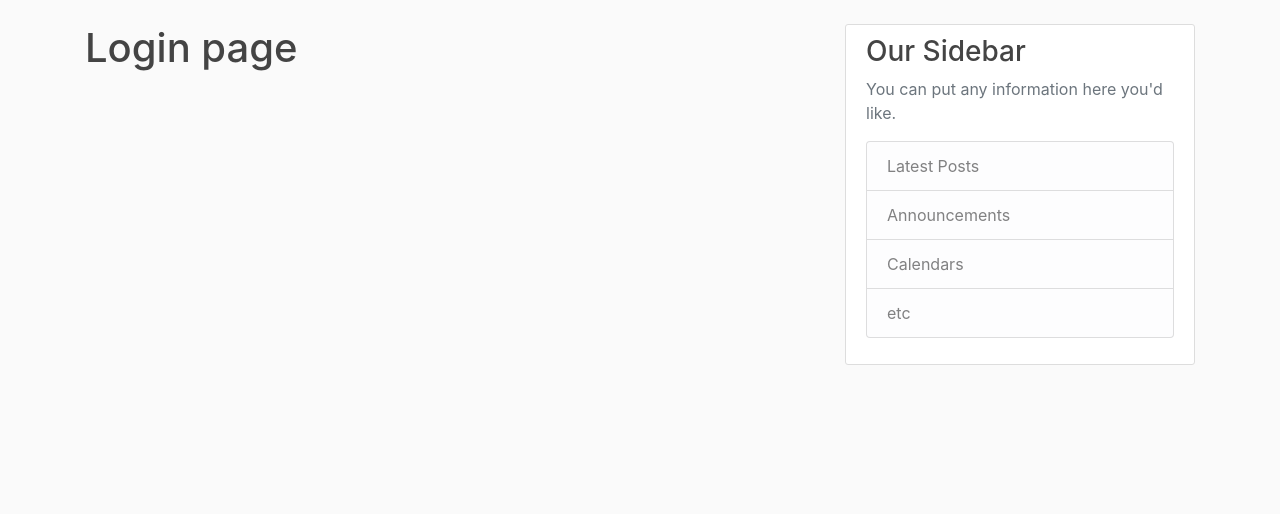
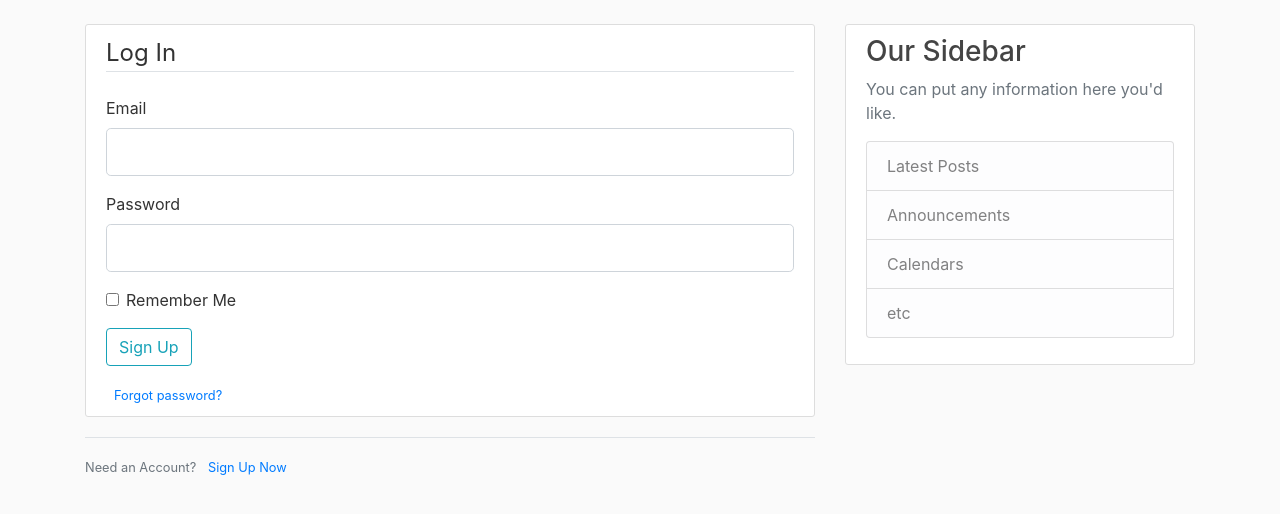
Before and after one commit to MonySOEURN/flask_application, a Flask app: page /login in a window 1280 px wide. Shown: the part 56-570 px from the top of the page. Run offline with Flask 2, Linux system fonts and the light colour scheme; some libraries are stand-ins or nearby versions.

Commit message:
[TASK] complete UI for login and register

```diff
--- a/app.py
+++ b/app.py
@@ -1,4 +1,4 @@
-from flask import Flask, render_template, url_for
+from flask import Flask, render_template, url_for, flash, redirect
 from flask_pymongo import PyMongo
 from bson.json_util import dumps
 from bson.objectid import ObjectId
@@ -124,15 +124,24 @@ def home():
 def about():
     return render_template('about.html', title='About')
 
-@app.route('/register')
+@app.route('/register', methods = ['GET', 'POST'])
 def register():
     form = RegistrationForm()
+    if form.validate_on_submit():
+        flash(f'Account created for {form.username.data}!', 'success')
+        return redirect(url_for('home'))
     return render_template('register.html', title= 'Register', form=form)
 
 
-@app.route('/login')
+@app.route('/login', methods = ['GET', 'POST'])
 def login():
     form = LoginForm()
+    if form.validate_on_submit():
+        if form.email.data == 'admin@blog.com' and form.password.data == 'password':
+            flash('You have logged In!', 'success')
+            return redirect(url_for('home'))
+        else:
+            flash('Login Unsuccessful. Please check username and password', 'danger')
     return render_template('login.html', title= 'Login', form=form)
 
 
--- a/templates/layout.html
+++ b/templates/layout.html
@@ -25,22 +25,31 @@
                 </button>
                 <div class="collapse navbar-collapse" id="navbarToggle">
                     <div class="navbar-nav mr-auto">
-                    <a class="nav-item nav-link" href="/">Home</a>
-                    <a class="nav-item nav-link" href="/about">About</a>
+                    <a class="nav-item nav-link" href="{{ url_for('home') }}">Home</a>
+                    <a class="nav-item nav-link" href="{{ url_for('about') }}">About</a>
                     </div>
                     <!-- Navbar Right Side -->
                     <div class="navbar-nav">
-                    <a class="nav-item nav-link" href="/login">Login</a>
-                    <a class="nav-item nav-link" href="/register">Register</a>
+                    <a class="nav-item nav-link" href="{{ url_for('login') }}">Login</a>
+                    <a class="nav-item nav-link" href="{{ url_for('register') }}">Register</a>
                     </div>
                 </div>
                 </div>
             </nav>
         </header>
 
-        <main role="main" class="container"">
+        <main role="main" class="container">
             <div class="row">
                 <div class="col-md-8">
+                    {% with messages = get_flashed_messages(with_categories= true) %}
+                        {% if messages %}
+                            {% for category, message in messages %}
+                                <div class="alert alert-{{ category }}">
+                                    {{ message }}
+                                </div>
+                            {% endfor %}
+                        {% endif %}
+                    {% endwith %}
                     {% block content %}{% endblock %}
                 </div>
                 <div class="col-md-4">
--- a/templates/login.html
+++ b/templates/login.html
@@ -1,4 +1,52 @@
 {% extends "layout.html" %}
 {% block content %}
-    <h1>Login page</h1>
+    <div class="content-section">
+        <form action="" method="POST">
+            {{ form.hidden_tag() }}
+            <fieldset class="form-group">
+                <legend class="border-bottom mb-4">Log In</legend>
+                <div class="form-group">
+                    {{ form.email.label(class="form-control-label") }}
+                    {% if form.email.errors %}
+                        {{ form.email(class="form-control form-control-lg is-invalid") }}
+                        <div class="invalid-feedback">
+                            {% for error in form.email.errors %}
+                                <span>{{ error }}</span>
+                            {% endfor %}
+                        </div>
+                    {% else %}
+                        {{ form.email(class="form-control form-control-lg") }}
+                    {% endif %}
+                </div>
+                <div class="form-group">
+                    {{ form.password.label(class="form-control-label") }}
+                    {% if form.password.errors %}
+                        {{ form.password(class="form-control form-control-lg is-invalid") }}
+                        <div class="invalid-feedback">
+                            {% for error in form.password.errors %}
+                                <span>{{ error }}</span>
+                            {% endfor %}
+                        </div>
+                    {% else %}
+                        {{ form.password(class="form-control form-control-lg") }}
+                    {% endif %}
+                </div>
+                <div class="form-check">
+                    {{ form.remember(class="form-check-input") }}
+                    {{ form.remember.label(class="form-check-label") }}
+                </div>
+            </fieldset>
+            <div class="form-group">
+                {{ form.submit(class="btn btn-outline-info") }}
+            </div>
+            <small class="text-muted ml-2">
+                <a  href="#">Forgot password?</a>
+            </small>
+        </form>
+    </div>
+    <div class="border-top pt-3">
+        <small class="text-muted">
+            Need an Account? <a class="ml-2" href="{{url_for('register')}}"> Sign Up Now</a>
+        </small>
+    </div>
 {% endblock content %}
```
Also changed, not shown: templates/register.html (+41 -6 lines).
